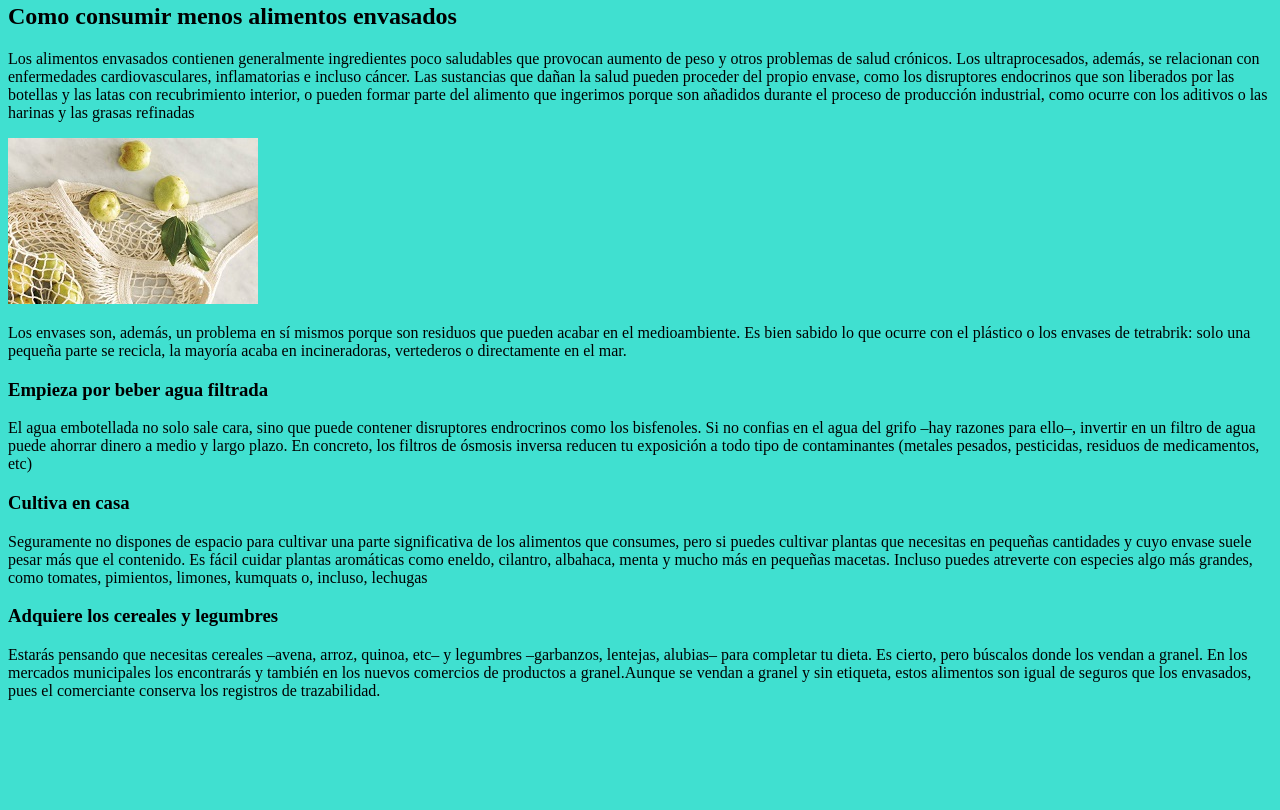
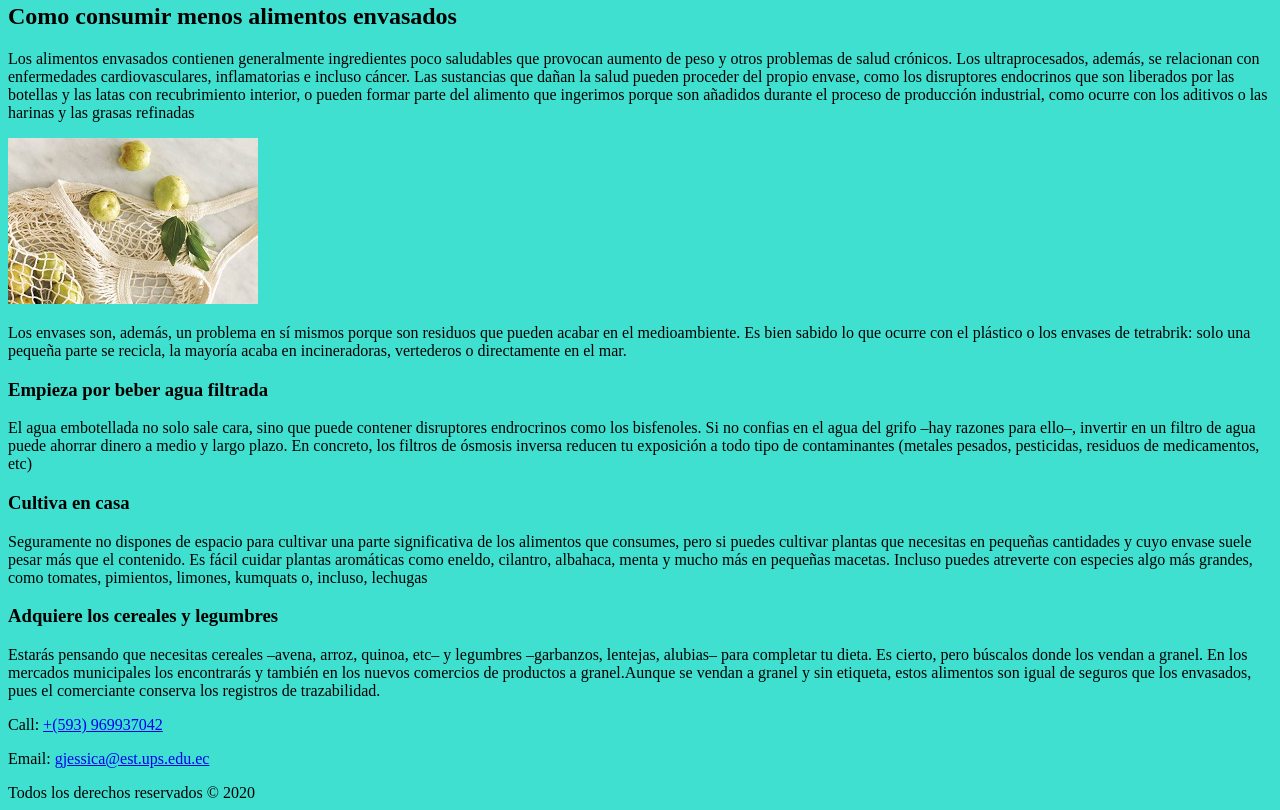
Before and after one commit to jessica-maribel/Practica01-Mi-Primer-Sitio-Web, a plain HTML site: page habitos.html in a window 1280 px wide. Shown: the part 979-1789 px from the top of the page. Before the commit the page ends 1695 px from the top, so only its background shows below. Drawn offline with Linux system fonts and the light colour scheme.

Commit message:
agregar footer en habitos.html

```diff
--- a/habitos.html
+++ b/habitos.html
@@ -97,6 +97,12 @@
 
     </section>
 
+    <footer >
+        <p>Call: <a href="tel:0969937042">+(593) 969937042</a></p>
+        <p>Email: <a href="malito:gjessica@est.ups.edu.ec">gjessica@est.ups.edu.ec</a></p>
+        Todos los derechos reservados &copy; 2020
+    </footer>
+
 </body>
 
 </html>
```
